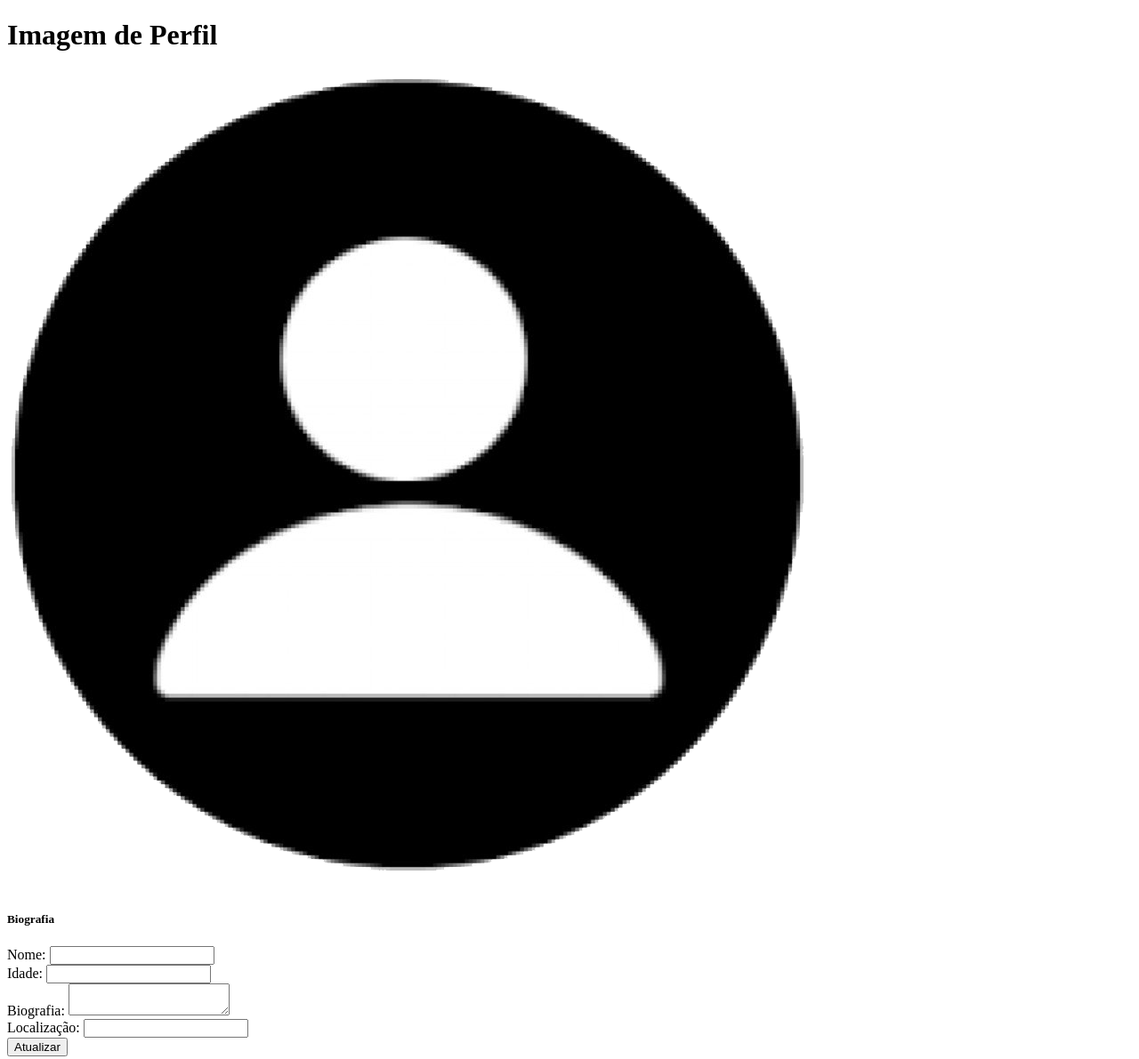
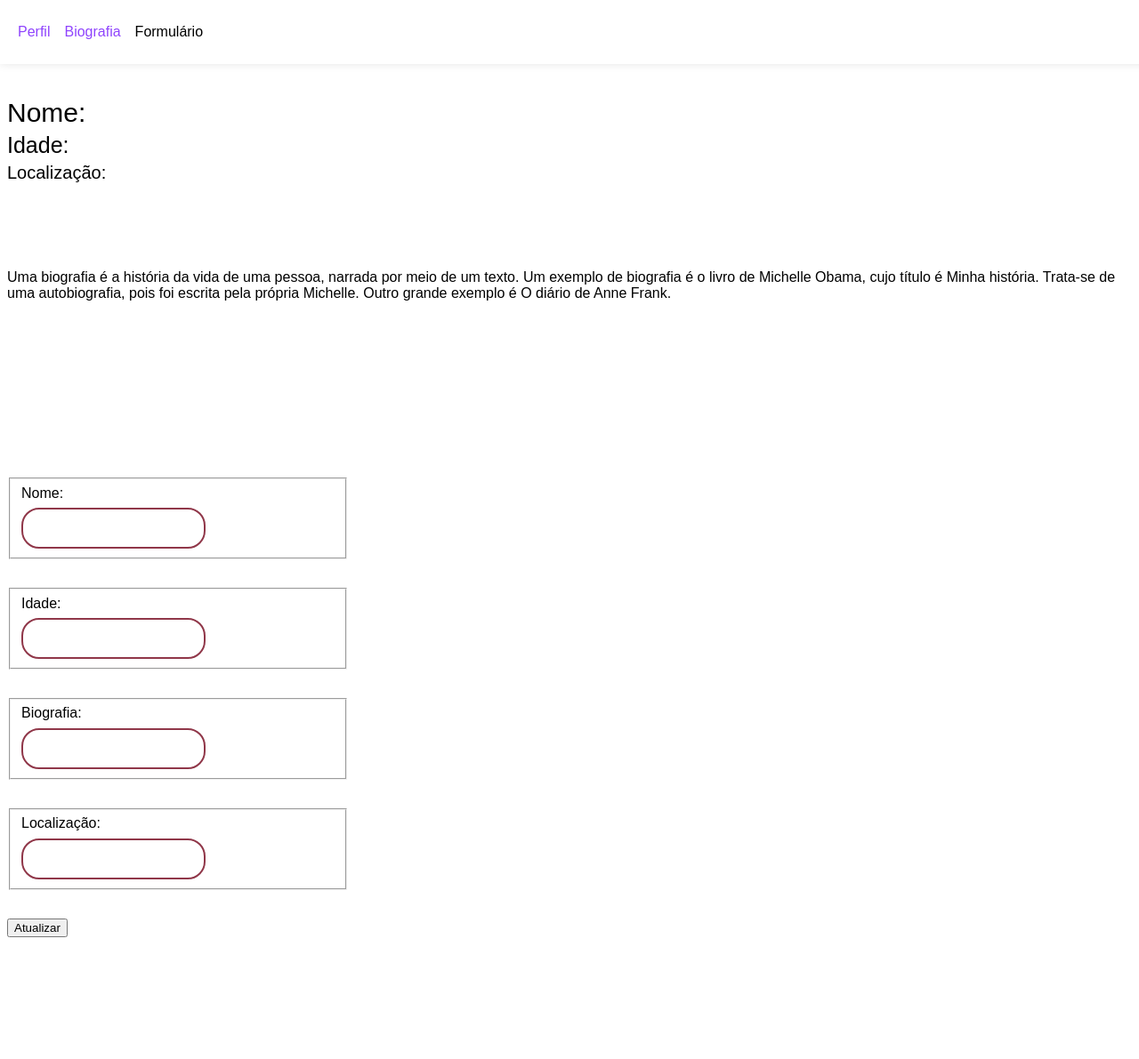
Before and after one commit to ThiagoP15/Formul-rio, a plain HTML site: page index.html in a window 1280 px wide. Shown: the whole page at 89% size. After the commit the page ends 1054 px from the top, so only its background shows below. Drawn offline with Linux system fonts and the light colour scheme.

Commit message:
adicionando css

```diff
--- a/index.html
+++ b/index.html
@@ -5,49 +5,60 @@
     <meta http-equiv="X-UA-Compatible" content="IE=edge">
     <meta name="viewport" content="width=device-width, initial-scale=1.0">
     <title>Perfil do Usuário</title>
+    <link rel="stylesheet" href="./styles/body.css">
+    <link rel="stylesheet" href="./styles/perfil.css">
+    <link rel="stylesheet" href="./styles/form.css">
+    <link rel="stylesheet" href="./styles/header.css">
 </head>
 <body>
-    <main class="perfil" id="perfil" data-perfil>
+    <nav>
+        <a
+            data-scroll="perfil"
+            href="#perfil"
+            class="active">Perfil</a>
+            <a data-scroll="biografia" href="#biografiaP" class="active">Biografia</a>
+        <a data-scroll="formulario" href="#formulario">Formulário</a>
+    </nav>
+    <section class="perfil" id="perfil" data-perfil>
        <div id="imagem_de_perfil">
         <h1>Imagem de Perfil</h1>
         <p id="imagemP">
-            <img src="./imagens/Profile-Avatar-PNG-Picture.png">
+            <img src="">
         </p>
        </div>
-       <div id="nomeP">
-        <h2></h2>
-       </div>
-       <div id="idadeP">
-        <h3></h3>
-       </div>
-       <div id="localizacaoP">
-        <h4></h4>
-       </div>
-       <div id="biografiaP">
-        <h5>Biografia</h5>
-        <p id="bioP">
-
-        </p>
-       </div>
-    </main>
-       <main>
-       <section id="formulario" data-formulario>
+       <div id="nomeP" class="nomeP"0>Nome:</div>
+       <div id="idadeP" class="idadeP">Idade:</div>
+       <div id="localizacaoP" class="localizaP">Localização:</div>
+    </section>
+   <section d="biografiaP" class="biografiaP">Uma biografia é a história da vida de uma pessoa, narrada por meio de um texto. Um exemplo de biografia é o livro de Michelle Obama, cujo título é Minha história. Trata-se de uma autobiografia, pois foi escrita pela própria Michelle. Outro grande exemplo é O diário de Anne Frank.</section>
+       <section id="formulario" class="formulario" data-formulario>
         <form id="update-form">
-            <label for="name">Nome:</label>
-            <input type="text" id="nome" name="name">
-            <br>
-            <label for="age">Idade:</label>
-            <input type="number" id="idade" name="age">
-            <br>
-            <label for="bio">Biografia:</label>
-            <textarea id="biografia" name="bio"></textarea>
-            <br>
-            <label for="location">Localização:</label>
-            <input type="text" id="localiza" name="location">
-            <br>
+            <fieldset class="formulario__campo">
+                <label class="campo__etiqueta" for="nome">Nome:</label>
+                <input name="nome" id="nome" class="campo__escrita" type="text" minlength="3" required />
+                <span class="mensagem-erro"></span>
+            </fieldset>
+            <fieldset class="formulario__campo">
+                <label class="campo__etiqueta" for="idade">Idade:</label>
+                <input name="idadeF" id="idade" class="campo__escrita campo__escrita--menor" type="number"
+                    required />
+                <span class="mensagem-erro"></span>
+            </fieldset>
+            <fieldset class="formulario__campo">
+                <label class="campo__etiqueta" for="biografia">Biografia:</label>
+                <input name="biografiaF" id="bio" class="campo__escrita campo__escrita--menor" type="text"
+                    required />
+                <span class="mensagem-erro"></span>
+            </fieldset>
+            <fieldset class="formulario__campo">
+                <label class="campo__etiqueta" for="local">Localização:</label>
+                <input name="localizaF" id="localiza" class="campo__escrita campo__escrita--menor" type="local"
+                    required />
+                <span class="mensagem-erro"></span>
+            </fieldset>
             <button type="submit" id="update-btn">Atualizar</button>
           </form>
-    </main>
     <script src="./js/script.js" type="module"></script>
+    <script src=".js/navbar.js" type="module"></script>
 </body>
 </html>
--- a/js/script.js
+++ b/js/script.js
@@ -1,46 +1,18 @@
+const perfil = document.querySelector("perfil")
 const form = document.getElementById('update-form');
 const updateBtn = document.getElementById('update-btn');
 
-form.addEventListener("submit", (campo) => {
-    campo.preventDefault()
-    const atualiza ={
-     "nome": campo.target.elements['nome'].value,
-     "idade": campo.target.elements['idade'].value,
-     "biografia": campo.target.elements['biografia'].value,
-     "localizacao": campo.target.elements['localiza'].value,
-    }
-    localStorage.setItem("atualizar", JSON.stringify(atualiza))
-})
-function atualizaElemento() {
-    console.log(nome)
-    console.log(idade)
-    console.log(biografia)
-    console.log(localiza)
+function alteraDados () {
+    var nome = document.getElementById('nome').value
+    var idade = document.getElementById('idade').value
+    var bio = document.getElementById('biografia').value
+    var local = document.getElementById('localiza').value
+}
+function atualiza(perfil) {
+    perfil.innerHTML = `<div id="nomeP">${nome}</div>`
+    perfil.innerHTML = `<div id="idadeP">${idade}</div>`
+    perfil.innerHTML = `<div id="biografiaP">${bio}</div>`
+    perfil.innerHTML = `<div id="localizacaoP">${local}</div>`
 
-
+    return atualiza;
 }
-    perfil.innerHtml = `
-    <main class="perfil" id="perfil" data-perfil>
-    <div id="imagem_de_perfil">
-     <h1>Imagem de Perfil</h1>
-     <p id="imagemP">
-         <img src="./imagens/Profile-Avatar-PNG-Picture.png">
-     </p>
-    </div>
-    <div id="nomeP">
-     <h2>${}</h2>
-    </div>
-    <div id="idadeP">
-     <h3>${}</h3>
-    </div>
-    <div id="localizacaoP">
-     <h4>${}</h4>
-    </div>
-    <div id="biografiaP">
-     <h5>Biografia</h5>
-     <p id="bioP">
-        ${}
-     </p>
-    </div>
- </main>
-    `
--- /dev/null
+++ b/styles/body.css
@@ -0,0 +1,17 @@
+@import url('./header.css');
+@import url('./footer.css');
+
+:root {
+    --fonte-principal: 'Montserrat', sans-serif;
+    --fonte-logo: 'Inter', sans-serif;
+    --azul-claro: #903749;
+    --preto: #000000;
+    --branco: #FFFFFF;
+}
+
+body {
+    font-family: var(--fonte-principal);
+    color: var(--preto);
+    font-size: 16px;
+    background-color: #FFFFFF;
+}
--- /dev/null
+++ b/styles/form.css
@@ -0,0 +1,43 @@
+.formulario {
+    margin-top: 300px;
+    margin: 3em auto;
+    width: 30vw;
+    position: absolute;
+    padding-top: 150px;
+}
+
+
+.formulario__container {
+    margin: 3em 0;
+    text-align: center;
+}
+
+.formulario__campo {
+    margin-bottom: 2em;
+}
+
+.formulario__titulo-texto {
+    margin: 1em 0;
+    font-weight: 600;
+    font-size: 28px;
+    line-height: 34px;
+}
+
+.campo__etiqueta {
+    font-weight: 500;
+    line-height: 20px;
+}
+
+.campo__escrita {
+    display: block;
+    border: 2px solid var(--azul-claro);
+    border-radius: 20px;
+    width: 50%;
+    padding: 1em;
+    margin-top: .5em;
+
+}
+
+.campo__escrita--menor {
+    width: 50%;
+}
--- /dev/null
+++ b/styles/header.css
@@ -0,0 +1,24 @@
+html {
+    scroll-behavior: smooth;
+}
+nav {
+    position: fixed;
+    top: 0;
+    left: 0;
+    display: flex;
+    align-items: center;
+    gap: 16px;
+    padding: 0 20px;
+    width: 100%;
+    height: 72px;
+    background: #FFFF;
+    box-shadow: 0 0 10px rgb(0 0 0 / 10%);
+}
+
+nav a {
+    color: inherit;
+    text-decoration: none;
+    transition: 0.3s;
+}
+
+nav a.active { color: #8f44fd}
--- /dev/null
+++ b/styles/perfil.css
@@ -0,0 +1,34 @@
+.perfil {
+    width: 100%;
+    height: 25vh;
+    display: flex;
+    flex-direction: column;
+    justify-content: right;
+    text-align: right;
+    padding-bottom: 95px;
+}
+
+.nomeP {
+    width: auto;
+    height: auto;
+    display: flex;
+    justify-content: left;
+    font-size: 30px;
+    padding-bottom: 5px;
+}
+.idadeP {
+    width: auto;
+    height: auto;
+    display: flex;
+    justify-content: left;
+    font-size: 25px;
+    padding-bottom: 5px;
+}
+.localizaP {
+    width: auto;
+    height: auto;
+    display: flex;
+    justify-content: left;
+    font-size: 20px;
+    padding-bottom: 5px;
+}
```
Also changed, not shown: js/navbar.js (added, +30 -0 lines).
